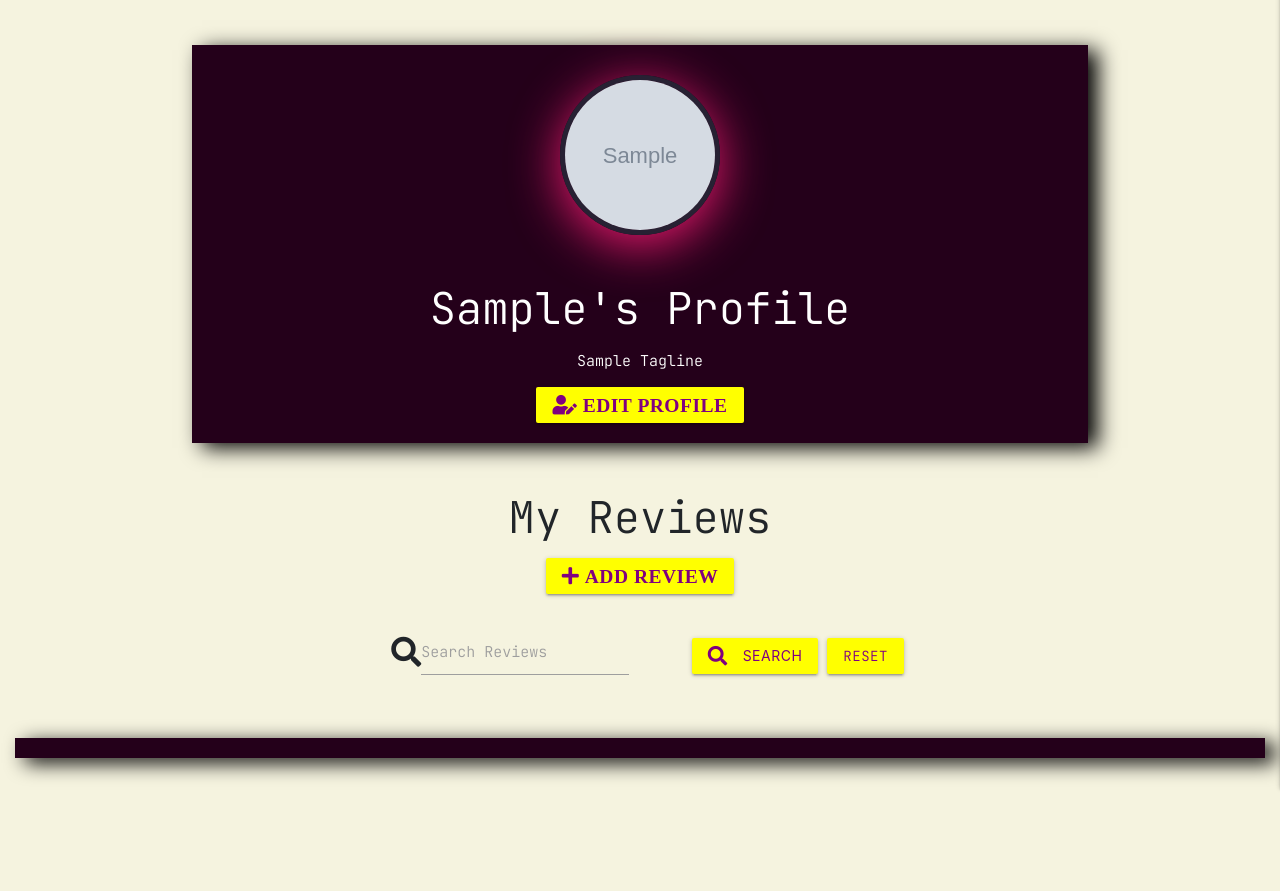
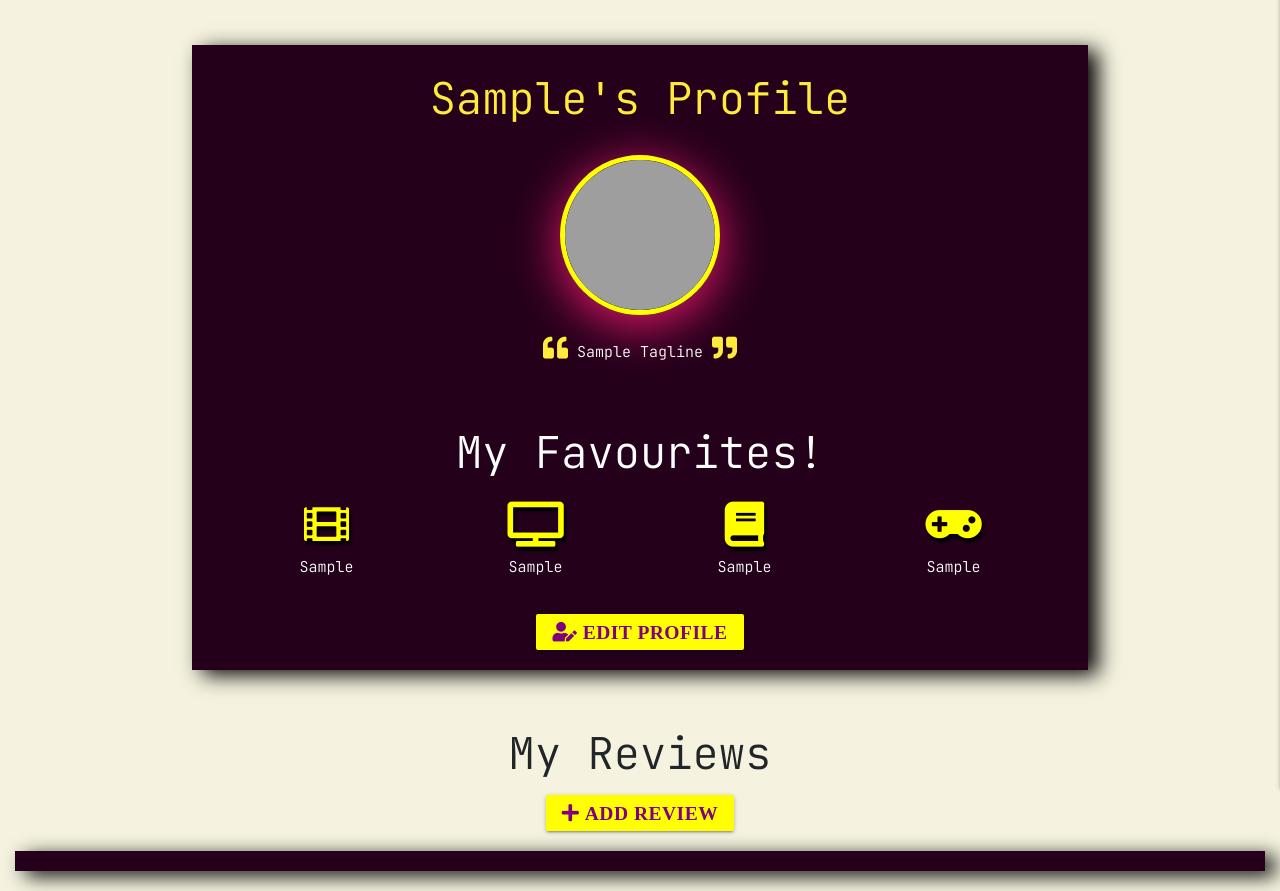
Before and after one commit to jakefernihough/Medium-Heat-Reviews, a Flask app: page /profile in a window 1280 px wide. Shown: the part 72-963 px from the top of the page. Before the commit the page ends 862 px from the top, so only its background shows below. Run offline with Flask 2, Linux system fonts and the light colour scheme; the visitor is signed in with stand-in values (Sample User, id 1); grey boxes marked "Sample" are stand-in pictures; a database or web service that is not in the repository returns one stand-in record (values such as "Sample title"); some libraries are stand-ins or nearby versions; grey boxes are pictures that could not be loaded.

Commit message:
fixed issue with edit_profile. now fully functional. edited and styled profile and edite_profile pages

```diff
--- a/app.py
+++ b/app.py
@@ -38,12 +38,13 @@ def register():
 
         register = {
             "username": request.form.get("username").lower(),
-            "password": generate_password_hash(request.form.get("password"))
+            "password": generate_password_hash(request.form.get("password")),
+            "tagline": request.form.get("tagline")
         }
         mongo.db.users.insert_one(register)
 
         session["user"] = request.form.get("username").lower()
-        flash("Registration Successful!, Please edit your profile!")
+        flash("Registration Successful!")
         return redirect(url_for("profile", username=session["user"]))
 
     return render_template("register.html")
@@ -89,15 +90,16 @@ def profile():
         user_profile = mongo.db.users.find_one(
             {"username": session["user"]})
         submitted_by = mongo.db.reviews.find(
-            {"submitted_by": session["user"]})
+            {"submitted_by": session["user"]}).sort("_id", -1)
 
         return render_template('profile.html',
-                               user=user_profile, review=submitted_by)
+                               user=user_profile,
+                               review=submitted_by)
 
 
-# Edit Profile
 @app.route("/edit_profile/<user_profile_id>", methods=["GET", "POST"])
 def edit_profile(user_profile_id):
+
     if request.method == "POST":
         submit = {"$set": {
             "username": request.form.get("username"),
@@ -108,9 +110,7 @@ def edit_profile(user_profile_id):
         mongo.db.users.update_one({"_id": ObjectId(user_profile_id)}, submit)
         session["user"] = request.form.get("username")
         flash("profile successfully updated!")
-
         return redirect(url_for("profile"))
-
     user_profile = mongo.db.users.find_one({"_id": ObjectId(user_profile_id)})
     return render_template(
         "edit_profile.html", main_content="edit_profile",
--- a/static/css/style.css
+++ b/static/css/style.css
@@ -102,7 +102,7 @@ body::-webkit-scrollbar-thumb {
     box-shadow: 10px 5px 20px black;
     font-family: 'JetBrains Mono', monospace;
     text-transform: capitalize;
-    margin-bottom: 20px;
+    margin-bottom: 30px;
     color: white;
 }
 
@@ -114,11 +114,34 @@ body::-webkit-scrollbar-thumb {
     height: 160px;
     width: 160px;
     border-radius: 50%;
-    border: 5px solid #272133;
-    margin-top: 20px;
+    border: 5px solid yellow;
+    margin-top: 5px;
     box-shadow: 0 10px 50px rgba(235, 25, 110, 1);
 }
 
+.tagline i{
+    font-size: 25px;
+}
+
+.tagline {
+    font-size: 15px;
+}
+
+.my-fav {
+    font-family: 'JetBrains Mono', monospace;
+}
+
+.fav-list i{
+    margin-top: 9px;
+    margin-bottom: 9px;
+    color: yellow;
+}
+
+.edit-profile-btn {
+
+}
+
+    /* Buttons */
 
 .btn {
     background-color: yellow;
--- a/templates/profile.html
+++ b/templates/profile.html
@@ -1,67 +1,66 @@
 {% extends "base.html" %}
 {% block content %}
 
-{% if main_content == "edit_profile" %}
-    <div class="container-fluid">
-        {% include "edit_profile.html" %}
-    </div>
-
-    {% else %}
     <br><br>
     <div class="container well">
-        <!--Profile Picture-->
+        <!--Profile-->
         <div class="row">
+            <div class="col-12 yellow-text center-align profile-name">
+                <h3>{{ user.username }}'s Profile</h3>
+            </div>
             <div class="col-12 image-edit center-align">
-                <img src="{{ user.user_image }}" class="img-circle center-align">
-                <!-- How do I have a temporary profile picture for newly registered accounts?  -->
+                <img src="https://thumbnail.imgbin.com/6/11/3/imgbin-flame-business-engineering-flame-letter-EUB2t709MWAesEiKwzqD5xy4r_t.jpg" class="img-circle center-align">
             </div>
         </div>
         <!--User Details-->
 	    <div class="row">
             <div class="col-12 center-align">
-                <h3>{{ user.username }}'s Profile</h3>
-                <p>{{ user.tagline }}</p>
+                <p class="tagline"><i class="fas fa-quote-left prefix yellow-text"></i> {{ user.tagline }}
+                <i class="fas fa-quote-right prefix yellow-text"></i></p>
             </div>
-            <!--Edit Profile-->
-            <div class="col-12 center-align">
+        </div>
+        <div class="row">
+            <div class="col-12 my-fav center-align">
+                <h3>My Favourites!</h3>
+                <div class="row">
+                    <div class="col-sm-12 col-md-6 col-lg-3 fav-list">
+                        <i class="cat-icon fas fa-film"></i>
+                        <p>{{ user.favourite_film }}</p>
+                    </div>
+                    <div class="col s12 m6 l3 fav-list">
+                        <i class="cat-icon fas fa-tv"></i>
+                        <p>{{ user.favourite_tv_show }}</p>
+                    </div>
+                    <div class="col s12 m6 l3 fav-list">
+                        <i class="cat-icon fas fa-book"></i>
+                        <p>{{ user.favourite_book }}</p>
+                    </div>
+                    <div class="col s12 m6 l3 fav-list">
+                        <i class="cat-icon fas fa-gamepad"></i>
+                        <p>{{ user.favourite_game }}</p>
+                    </div>
+                </div>
+            </div>
+            <div class="col-12 edit-profile-btn center-align">
                 <a class="btn" href="{{ url_for('edit_profile', user_profile_id=user._id) }}" title="edit profile"> <i
                     class="fas fa-user-edit" aria-hidden="true"> Edit Profile</i></a>
             </div>
         </div>
     </div>
-    {% endif %}
-
+    <!--My Reviews-->
     <div class="container">
-        <!-- My Reviews-->
         <div class="row">
             <div class="col-12 center-align">
                 <h3>My Reviews</h3>
             </div>
+            <!--Add Reviews-->
             <div class="col-12 center-align">
                 <a class="btn " href="{{ url_for('add_reviews') }}" title="Add Review"> <i
                     class="fas fa-plus" aria-hidden="true"> Add Review</i></a>
             </div>
         </div>
     </div>
-    <!-- Search My Reviews -->
-    <div class="row">
-        <form action="{{ url_for('search') }}" method="post" class="col s12">
-            <div class="row valign-wrapper right-align">
-                <div class="input-field col s12 m6">
-                    <i class="fas fa-search prefix"></i>
-                    <input type="text" name="query" id="query" minlength="3" class="validate" required>
-                    <label for="query">Search Reviews</label>
-                </div>
-                <div class="col s12 m4">
-                    <button type="submit" class="btn">
-                        <i class="fas fa-search left"></i> Search
-                    </button>
-                    <a href="{{ url_for('profile') }}" class="btn">Reset</a>
-                </div>
-            </div>
-        </form>
-    </div>
-    <!--My Review Cards-->
+    <!--User Review Cards-->
     <div class="container-fluid">
         <div class="row card-tiles">
         {% for review in review %}
@@ -93,8 +92,7 @@
                 </div>
                 <!--Review Details-->
                 <div class="card-content activator">
-                    <span class="card-title">{{ review.title }}</span>
-                        <p class="card-comp">{{ review.rating }}</p>
+                    <span class="card-title  grey-text text-darken-4">{{ review.title }}</span>
                         <p class="card-comp"><strong>Release Date: </strong>{{ review.release_date }}</p>
                         <p class="card-comp"><strong>Created by: </strong>{{ review.created_by }}</p>
                         <p class="card-comp"><strong>Genre: </strong>{{ review.genre }}</p>
```
Also changed, not shown: templates/edit_profile.html (+63 -16 lines), templates/register.html (+8 -0 lines).
